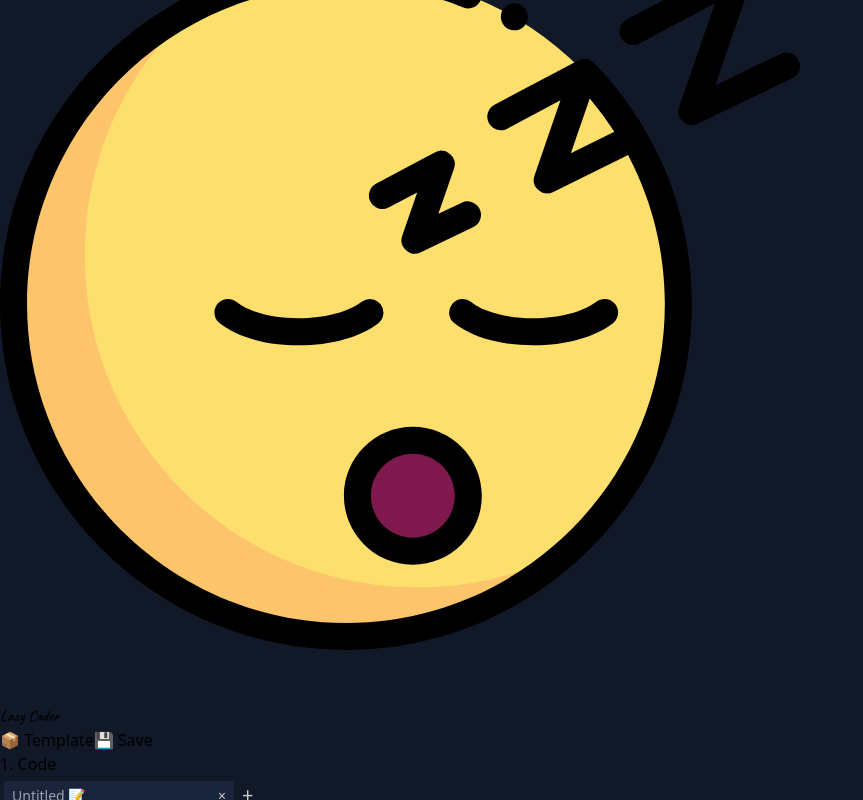
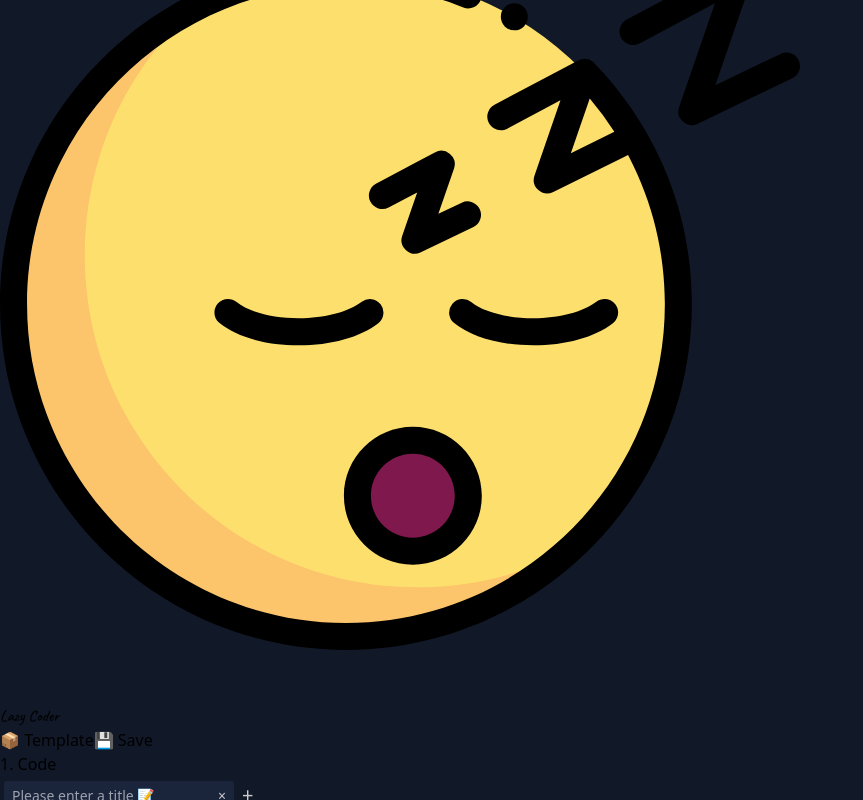
Before and after one commit to peerasak-u/lazy-coder, a Vue app: page / in a window 1280 px wide. Both pictures are taken after a click on the button "Add 📝". Shown: the part 96-896 px from the top of the page, without its empty margins (0-863 px from the left). Built offline with nearby package versions, Linux system fonts and the light colour scheme.

Commit message:
feat: update place holder

```diff
--- a/src/components/SourceCodeSection.vue
+++ b/src/components/SourceCodeSection.vue
@@ -12,7 +12,7 @@
           v-model="sourceCode.title"
           class="tab-title"
           type="text"
-          placeholder="Untitled 📝"
+          placeholder="Please enter a title 📝"
         />
         <button @click.stop="removeSourceCode(index)" class="tab-close">
           &times;
```
